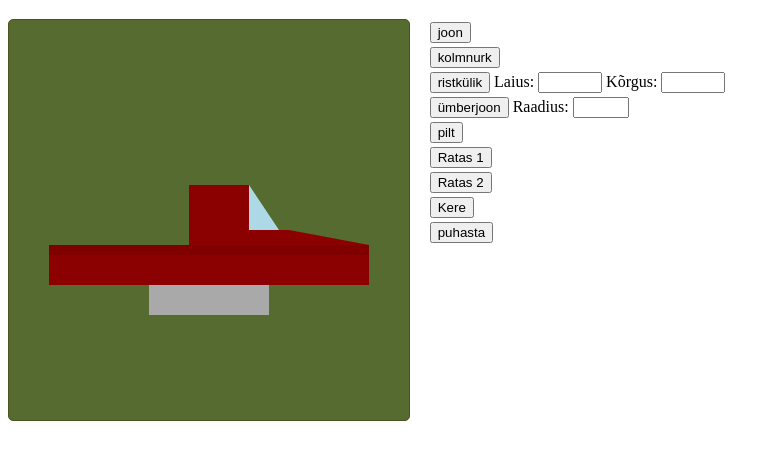
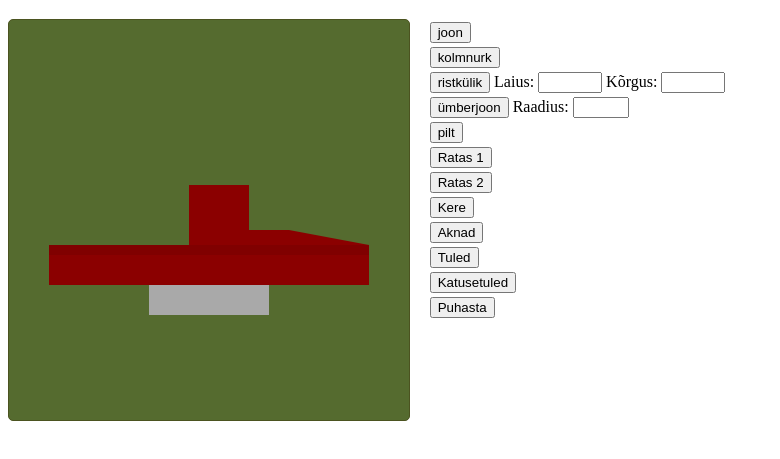
Before and after one commit to LevSamrjakov/veebirakendusedIKTpv25, a plain HTML site: page tood/joonis/canvasJoonistamine.html in a window 1280 px wide. Both pictures are taken after a click on the button "Kere". Shown: the part 61-520 px from the top of the page, without its empty margins (0-780 px from the left). Drawn offline with Linux system fonts and the light colour scheme.

Commit message:
Canvas Joonistamine Auto joonistamine ülesanne on tehtud.

```diff
--- a/tood/joonis/canvasJoonistamine.html
+++ b/tood/joonis/canvasJoonistamine.html
@@ -58,7 +58,22 @@
     </tr>
     <tr>
         <td>
-            <input type="button" value="puhasta" onclick="puhasta()">
+            <input type="button" value="Aknad" onclick="aknad()">
+        </td>
+    </tr>
+    <tr>
+        <td>
+            <input type="button" value="Tuled" onclick="tuled()">
+        </td>
+    </tr>
+    <tr>
+        <td>
+            <input type="button" value="Katusetuled" onclick="katusetuled()">
+        </td>
+    </tr>
+    <tr>
+        <td>
+            <input type="button" value="Puhasta" onclick="puhasta()">
         </td>
     </tr>
 </table>
--- a/tood/joonis/canvasScript.js
+++ b/tood/joonis/canvasScript.js
@@ -161,11 +161,19 @@ function kere() {
         tx.fillStyle = 'darkred';
         tx.fillRect(180, 165, 60, 60);
     }
+    if (canvas.getContext) {
+        let tx = canvas.getContext('2d'); // 2d tasand
+        tx.fillStyle = 'darkred';
+        tx.fillRect(240, 210, 40, 15);
+    }
+}
+
+function aknad() {
+    const canvas = document.getElementById('canvas');
     if(canvas.getContext){
         let tx = canvas.getContext('2d'); // 2d tasand
         tx.beginPath();
         tx.fillStyle = 'lightblue';
-        tx.lineWidth = 3;
         tx.moveTo(240, 165);
         tx.lineTo(240, 225);
         tx.lineTo(280, 225);
@@ -177,4 +185,88 @@ function kere() {
         tx.fillStyle = 'darkred';
         tx.fillRect(240, 210, 40, 15);
     }
+    if (canvas.getContext) {
+        let tx = canvas.getContext('2d'); // 2d tasand
+        tx.fillStyle = 'maroon';
+        tx.fillRect(185, 172.5, 50, 30);
+    }
+    if (canvas.getContext) {
+        let tx = canvas.getContext('2d'); // 2d tasand
+        tx.fillStyle = 'lightblue';
+        tx.fillRect(187.5, 175, 45, 25);
+    }
 }
+
+function tuled() {
+    const canvas = document.getElementById('canvas');
+    if (canvas.getContext) {
+        let tx = canvas.getContext('2d');
+        tx.beginPath();
+        tx.fillStyle = 'lightgray';
+        tx.arc(360, 250, 12.5, 0, 2*Math.PI, true); // x, y -keskpunkt, R - raadius
+        tx.fill();
+    }
+    if (canvas.getContext) {
+        let tx = canvas.getContext('2d'); // 2d tasand
+        tx.fillStyle = 'goldenrod';
+        tx.fillRect(360, 238, 12.5, 25);
+    }
+    if(canvas.getContext){
+        let tx = canvas.getContext('2d'); // 2d tasand
+        tx.beginPath();
+        tx.fillStyle = 'goldenrod';
+        tx.moveTo(500, 215);
+        tx.lineTo(360, 250);
+        tx.lineTo(500, 285);
+        tx.closePath();
+        tx.fill();
+    }
+    if (canvas.getContext) {
+        let tx = canvas.getContext('2d');
+        tx.beginPath();
+        tx.fillStyle = 'lightgray';
+        tx.arc(40, 250, 12.5, 0, 2*Math.PI, true); // x, y -keskpunkt, R - raadius
+        tx.fill();
+    }
+    if (canvas.getContext) {
+        let tx = canvas.getContext('2d'); // 2d tasand
+        tx.fillStyle = 'red';
+        tx.fillRect(27.5, 238, 12.5, 25);
+    }
+}
+
+function katusetuled() {
+    const canvas = document.getElementById('canvas');
+    if (canvas.getContext) {
+        let tx = canvas.getContext('2d');
+        tx.beginPath();
+        tx.fillStyle = 'lightgray';
+        tx.arc(230, 150, 12.5, 0, 2*Math.PI, true); // x, y -keskpunkt, R - raadius
+        tx.fill();
+    }
+    if (canvas.getContext) {
+        let tx = canvas.getContext('2d'); // 2d tasand
+        tx.fillStyle = 'lightgray';
+        tx.fillRect(235, 150, 7.5, 15);
+    }
+    if (canvas.getContext) {
+        let tx = canvas.getContext('2d'); // 2d tasand
+        tx.fillStyle = 'lightgray';
+        tx.fillRect(217.5, 150, 7.5, 15);
+    }
+    if (canvas.getContext) {
+        let tx = canvas.getContext('2d'); // 2d tasand
+        tx.fillStyle = 'goldenrod';
+        tx.fillRect(230, 138, 12.5, 25);
+    }
+    if(canvas.getContext){
+        let tx = canvas.getContext('2d'); // 2d tasand
+        tx.beginPath();
+        tx.fillStyle = 'goldenrod';
+        tx.moveTo(500, 115);
+        tx.lineTo(230, 150);
+        tx.lineTo(500, 185);
+        tx.closePath();
+        tx.fill();
+    }
+}
```
Also changed, not shown: tood.html (+2 -0 lines).
